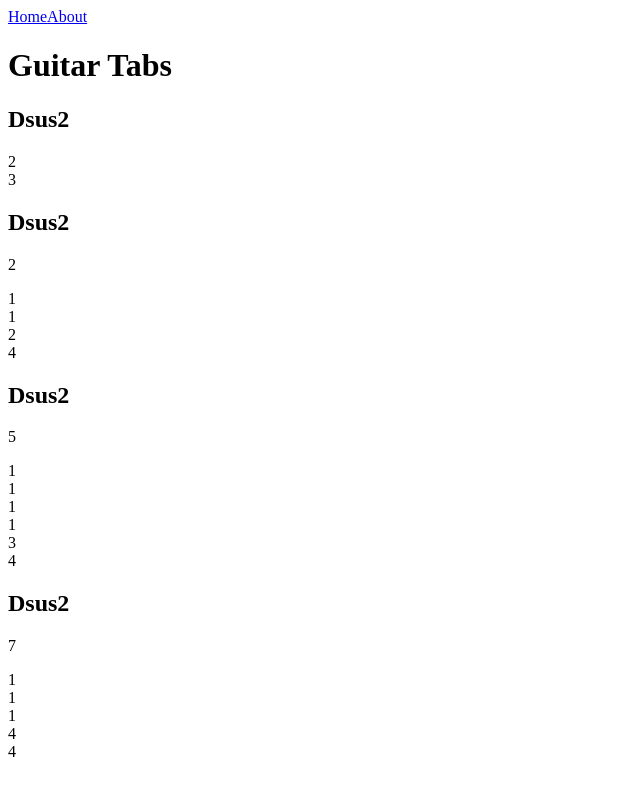
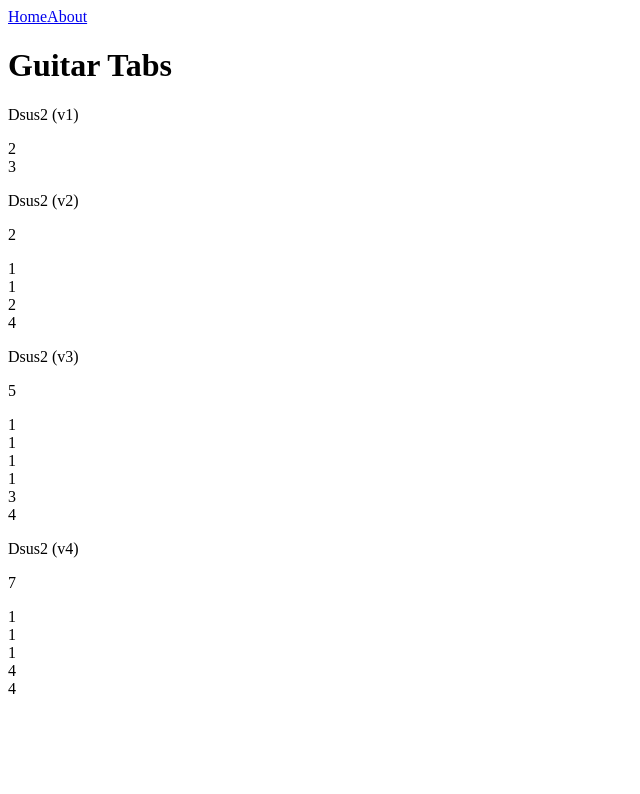
Before and after one commit to willcary/chords-app, a Next.js app: page / in a window 1280 px wide. Shown: the top 794 px of the page, without its empty margins (0-640 px from the left). Built offline with nearby package versions, Linux system fonts and the light colour scheme.

Commit message:
style: use tailwind styling and add chord version

```diff
--- a/components/Navbar.tsx
+++ b/components/Navbar.tsx
@@ -3,9 +3,13 @@ import React from 'react'
 
 export default function Navbar() {
   return (
-    <nav>
-      <Link href='/'>Home</Link>
-      <Link href='/About'>About</Link>
+    <nav className='flex justify-center items-center py-8'>
+      <Link href='/' className='mx-4'>
+        Home
+      </Link>
+      <Link href='/About' className='mx-4'>
+        About
+      </Link>
     </nav>
   )
 }
--- a/components/Tabs.tsx
+++ b/components/Tabs.tsx
@@ -16,13 +16,17 @@ interface chordInterface {
 //Refactor props to use multiple chords as in the guitar.json file.
 export default function Tabs({ tone, suffix, positions }: chordInterface) {
   return (
-    <div className='tabs' data-testid='tabs'>
-      {positions.map((position) => (
+    <div
+      className='flex flex-row justify-center flex-wrap gap-4 my-4'
+      data-testid='tabs'
+    >
+      {positions.map((position, version) => (
         <Tab
           key={`${tone}-${suffix}-${position.frets}`}
           tone='D'
           suffix='sus2'
           positions={position}
+          version={version + 1}
         />
       ))}
     </div>
--- a/components/tab/tab-header/TabHeader.tsx
+++ b/components/tab/tab-header/TabHeader.tsx
@@ -6,6 +6,7 @@ interface TabHeaderProps {
   suffix: string
   baseFret: number
   frets: number[]
+  version: number
 }
 
 export default function TabHeader({
@@ -13,10 +14,15 @@ export default function TabHeader({
   suffix,
   baseFret,
   frets,
+  version,
 }: TabHeaderProps) {
   return (
     <>
-      <h2>{tone + suffix}</h2>
+      <p className='text-xl'>
+        {tone}
+        <span className='text-xs'>{suffix}</span>{' '}
+        <span className='text-sm italic'>(v{version})</span>
+      </p>
       <div className='tab-header' data-testid='tab-header'>
         {frets.map((fret: number, index: number) => {
           return fret === -1 ? (
--- a/components/tab/tab-main/Tab.tsx
+++ b/components/tab/tab-main/Tab.tsx
@@ -11,9 +11,10 @@ interface TabProps {
     barres: number[]
     midi?: number[]
   }
+  version: number
 }
 
-export default function Tab({ tone, suffix, positions }: TabProps) {
+export default function Tab({ tone, suffix, positions, version }: TabProps) {
   function createTabArray(frets: number[], fingers: number[]): number[][] {
     const tabArray: number[][] = Array.from({ length: 4 }, () =>
       Array(frets.length).fill(0)
@@ -37,6 +38,7 @@ export default function Tab({ tone, suffix, positions }: TabProps) {
         suffix={suffix}
         baseFret={positions.baseFret}
         frets={positions.frets}
+        version={version}
       />
       {tabArray.map((tab: number[], index: number) => {
         return <Fret key={`${tone}${suffix}-${index}`} strings={tab} />
--- a/pages/index.tsx
+++ b/pages/index.tsx
@@ -11,7 +11,10 @@ export default function Home() {
     <>
       <Head>
         <title>Chords App</title>
-        <meta name='description' content='Generated by create next app' />
+        <meta
+          name='description'
+          content='Easily access guitar chord diagrams'
+        />
         <meta name='viewport' content='width=device-width, initial-scale=1' />
         <link rel='icon' href='/favicon.ico' />
       </Head>
--- a/styles/globals.css
+++ b/styles/globals.css
@@ -40,16 +40,21 @@ body {
 body {
   color: var(--clr-white);
   background: var(--clr-background);
+  text-align: center;
 }
 
 h1 {
   font-size: 2.5rem;
 }
 
+a {
+  color: var(--clr-primary);
+  text-decoration: none;
+}
+
 main,
 nav {
   max-width: 1100px;
-  text-align: center;
   margin: 0 2em;
 }
 
@@ -61,7 +66,7 @@ nav {
   }
 }
 
-nav {
+/* nav {
   display: flex;
   justify-content: center;
   align-items: center;
@@ -70,12 +75,7 @@ nav {
 
 nav>* {
   margin: 0 1rem;
-}
-
-a {
-  color: var(--clr-primary);
-  text-decoration: none;
-}
+} */
 
 @media (prefers-color-scheme: dark) {
   html {
@@ -84,16 +84,13 @@ a {
 }
 
 /* Tab Styles */
-.tabs {
-  /* display: grid;
-  grid-template-columns: repeat(auto-fit, minmax(16rem, 1fr));
-  gap: 1rem; */
+/* .tabs {
   display: flex;
   flex-direction: row;
   justify-content: center;
   flex-wrap: wrap;
   gap: 1em;
-}
+} */
 
 .tab-container {
   width: 16rem;
@@ -102,7 +99,6 @@ a {
   flex-direction: column;
   justify-content: center;
   align-items: center;
-  margin: 1rem auto 0;
   padding: 1rem;
   /* border: dotted 1px var(--clr-primary); */
 }
```
